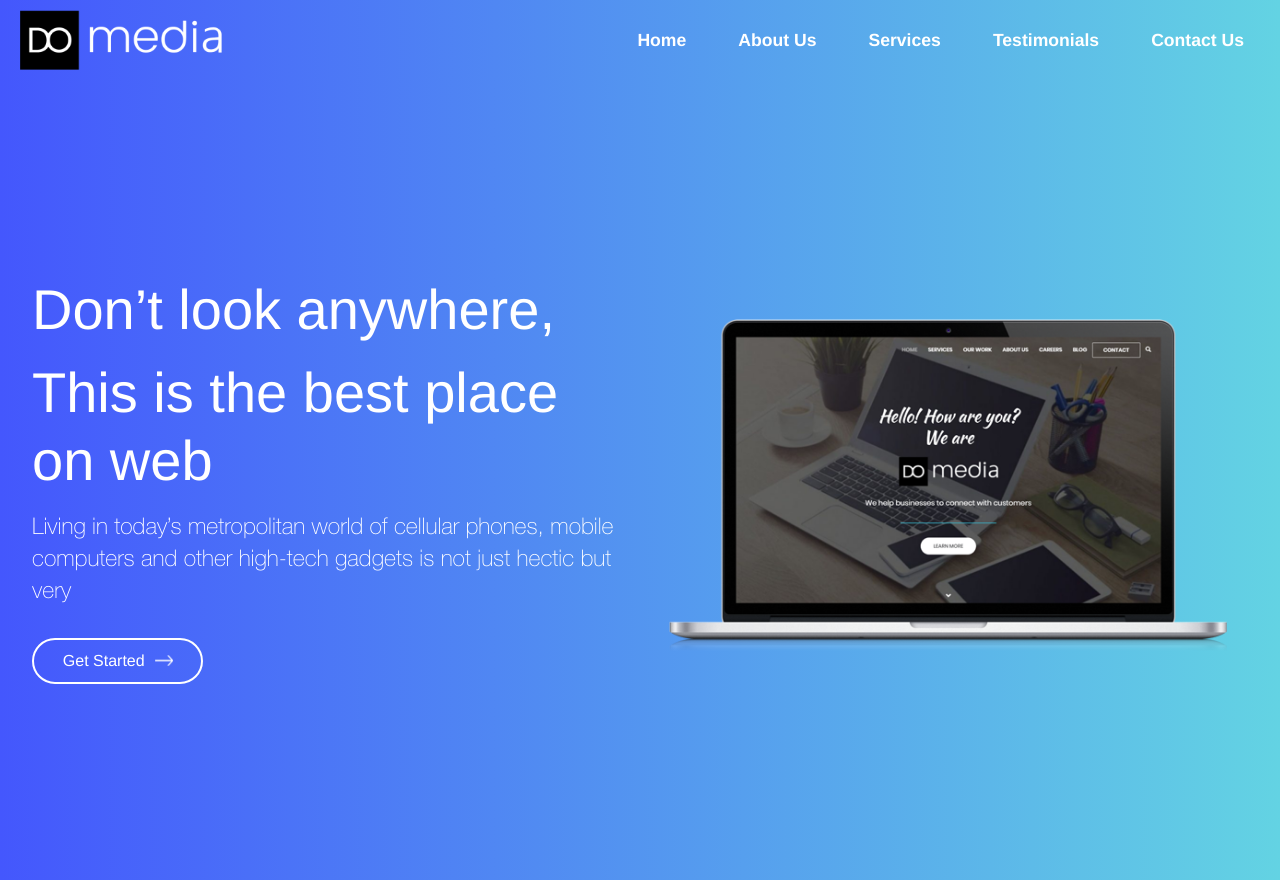
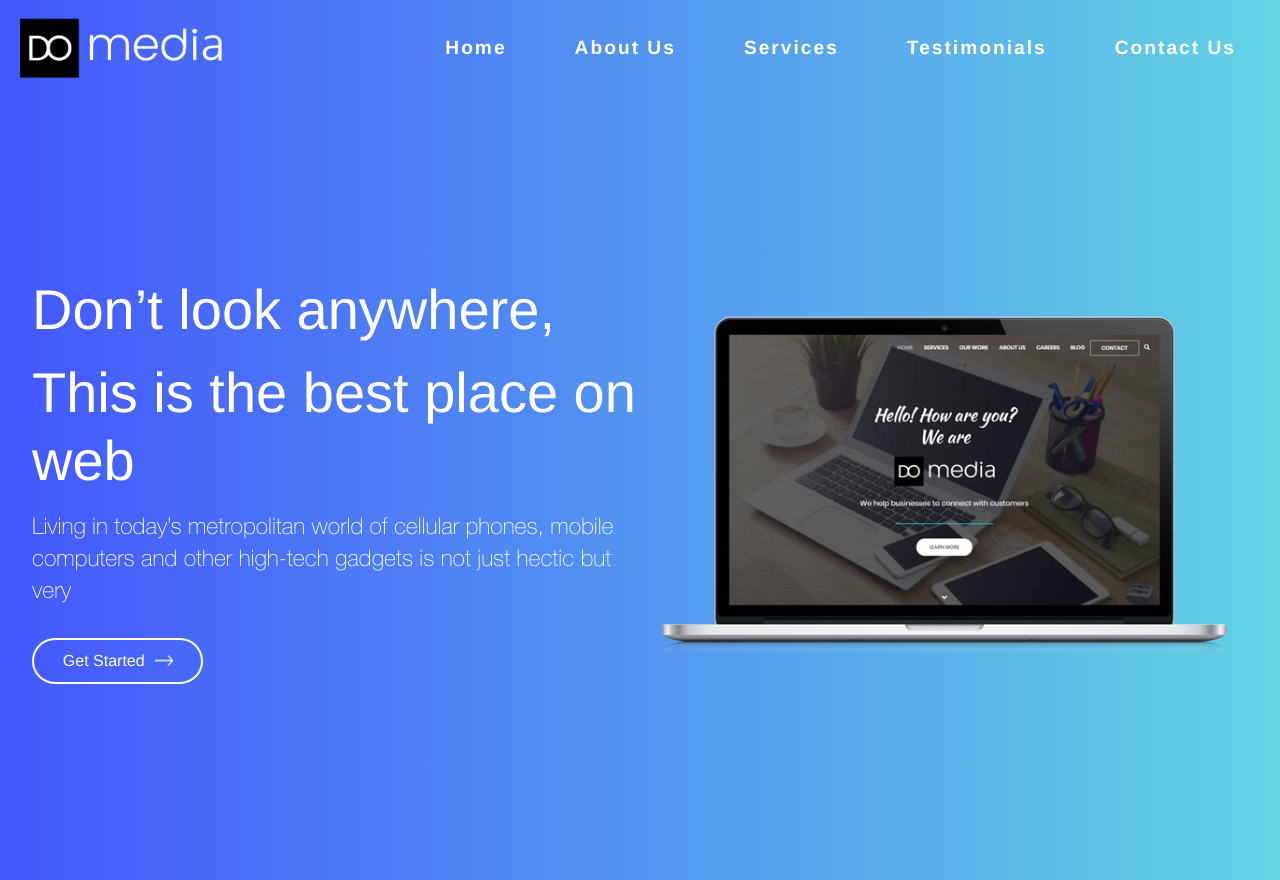
Before and after one commit to ishira-web/DoNow_Assingment, a plain HTML site: page index.html in a window 1280 px wide. Drawn offline with Linux system fonts and the light colour scheme.

Commit message:
Update styles and layout; adjust navbar link padding, body margin, and add letter-spacing in style.css; include favicon link in index.html

```diff
--- a/css/style.css
+++ b/css/style.css
@@ -36,6 +36,7 @@ body {
     max-width: 1700px;
     margin: 0 auto;
     padding: 0 20px;
+    margin-top: 1rem;
 }
 
 #navbar__logo {
@@ -64,15 +65,16 @@ body {
 
 .navbar__links {
     font-family: Helvetica, sans-serif;
-    font-size: 1.1rem;
+    font-size: 1.2rem;
     font-weight: 600;
     color: #ffffff;
     text-decoration: none;
     cursor: pointer;
-    padding: 0 1rem;
+    padding: 0 1.5rem;
     height: 100%;
     display: flex;
     align-items: center;
+    letter-spacing: 2px;
 }
 
 .navbar__toggle {
@@ -137,7 +139,6 @@ body {
     justify-content: space-between;
     max-width: 1650px;
     width: 100%;
-    gap: 1rem;
     margin-bottom: 0;
 }
 
--- a/index.html
+++ b/index.html
@@ -4,6 +4,7 @@
     <meta charset="UTF-8">
     <meta name="viewport" content="width=device-width, initial-scale=1.0">
     <link rel="stylesheet" href="/css/style.css">
+    <link rel="shortcut icon" href="/images/site-icon.jpg" type="image/x-icon">
     <title>Do Media</title>
 </head>
 <body>
```
